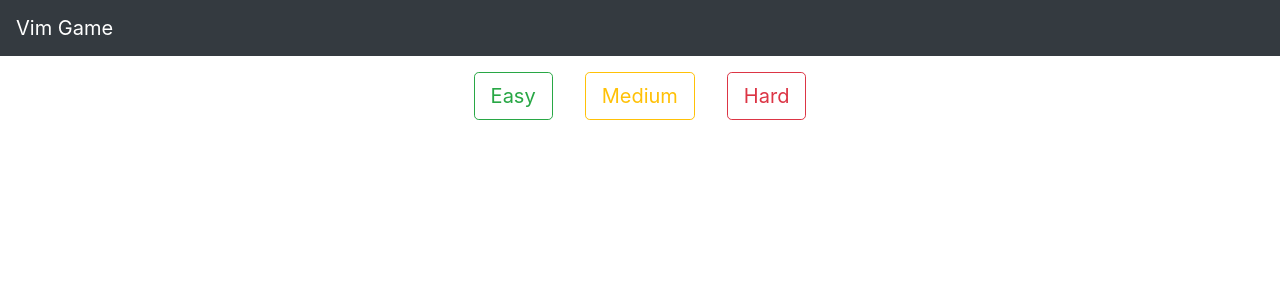
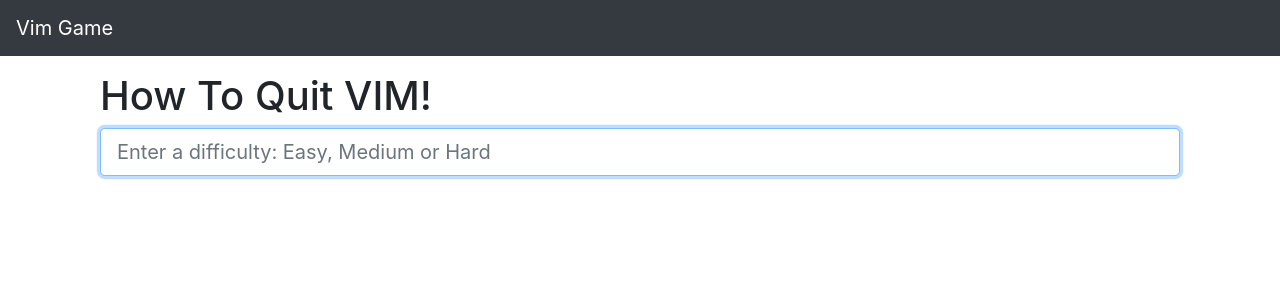
Before and after one commit to robifis/vim-game, a React (Create React App) app: page / in a window 1280 px wide. Shown: the top 300 px of the page. Built offline with nearby package versions, Linux system fonts and the light colour scheme.

Commit message:
Added Typed Input field and removed buttons

```diff
--- a/package.json
+++ b/package.json
@@ -7,11 +7,13 @@
     "@testing-library/react": "^9.3.2",
     "@testing-library/user-event": "^7.1.2",
     "bulma": "^0.8.2",
+    "prettier": "^2.0.5",
     "random": "^2.2.0",
     "react": "^16.13.1",
     "react-dom": "^16.13.1",
     "react-scripts": "3.4.1",
-    "shuffle-array": "^1.0.1"
+    "shuffle-array": "^1.0.1",
+    "typescript": "^3.9.3"
   },
   "scripts": {
     "start": "react-scripts start",
--- a/src/components/DisplayQuestions.jsx
+++ b/src/components/DisplayQuestions.jsx
@@ -5,15 +5,13 @@
     EasyQuestions,
     MediumQuestions,
     HardQuestions,
-    buttonValue
+    inputValue
 }) {
-    const [inputValue, setInputValue] = useState("");
+    const [input, setInput] = useState("");
     const [score, setScore] = useState(0);
     const [questionCount, setQuestionCount] = useState(0);
     const [randomCommand, setRandomCommand] = useState("");
-    const [bv, setBV] = useState(buttonValue);
-    console.log(bv);
-    console.log(randomCommand);
+    const [bv, setBV] = useState(inputValue);
 
     function random() {
         if (bv === "Easy") {
@@ -42,13 +40,13 @@
     // Check answer
     function checkAnswer(event) {
         event.preventDefault();
-        if (inputValue === randomCommand.key) {
+        if (input === randomCommand.key) {
             setScore(score + 1);
-            setInputValue("");
+            setInput("");
             random();
             setQuestionCount(questionCount + 1);
         } else {
-            setInputValue("");
+            setInput("");
             random();
             setQuestionCount(questionCount + 1);
         }
@@ -61,7 +59,7 @@
         return (
             <div>
                 <div className="jumbotron">
-                    <h1>You have selected {buttonValue}</h1>
+                    <h1>You have selected {inputValue}</h1>
                     <p className="lead">
                         This mode is designed to help you get familiar with the
                         most basic of VIM commands. The idea is to help you get
@@ -83,8 +81,8 @@
                                 placeholder="Enter your command"
                                 type="text"
                                 autoFocus
-                                value={inputValue}
-                                onChange={e => setInputValue(e.target.value)}
+                                value={input}
+                                onChange={e => setInput(e.target.value)}
                             />
                             <small className="form-text text-muted text-center">
                                 Press "Enter" to skip
@@ -99,8 +97,6 @@
             <div>
                 <h1>Thank you for playing!</h1>
                 <h2>You got {score} commands right</h2>
-                <button>Play again</button>
-                <button onClick={goHome}>Go Home</button>
             </div>
         );
     }
--- a/src/components/SelectDifficulty.js
+++ b/src/components/SelectDifficulty.js
@@ -7,71 +7,63 @@
 } from "../data/Commands";
 
 export default function SelectedDifficulty() {
-    const [buttonValue, setButtonValue] = useState("");
-
-    function difficulty(e) {
-        setButtonValue(e.target.value);
-    }
+    const [inputValue, setInputValue] = useState("");
     function reset() {
-        setButtonValue("");
+        setInputValue("");
     }
 
-    if (buttonValue === "Easy") {
+    if (inputValue === "Easy" || inputValue === "easy") {
         return (
             <div>
                 <DisplayQuestions
                     reset={reset}
+                    inputValue={
+                        inputValue.charAt(0).toUpperCase() + inputValue.slice(1)
+                    }
                     EasyQuestions={EasyQuestions}
-                    buttonValue={buttonValue}
                 />
             </div>
         );
     }
-    if (buttonValue === "Medium") {
+    if (inputValue === "Medium" || inputValue === "medium") {
         return (
             <div>
                 <DisplayQuestions
                     reset={reset}
                     MediumQuestions={MediumQuestions}
-                    buttonValue={buttonValue}
+                    inputValue={
+                        inputValue.charAt(0).toUpperCase() + inputValue.slice(1)
+                    }
                 />
             </div>
         );
     }
-    if (buttonValue === "Hard") {
+    if (inputValue === "Hard" || inputValue === "hard") {
         return (
             <div>
                 <DisplayQuestions
                     reset={reset}
                     HardQuestions={HardQuestions}
-                    buttonValue={buttonValue}
+                    inputValue={
+                        inputValue.charAt(0).toUpperCase() + inputValue.slice(1)
+                    }
                 />
             </div>
         );
     } else {
         return (
-            <div className="d-flex justify-content-center">
-                <button
-                    className="btn btn-outline-success mx-3 btn-lg"
-                    value={"Easy"}
-                    onClick={difficulty}
-                >
-                    Easy
-                </button>
-                <button
-                    className="btn btn-outline-warning mx-3 btn-lg"
-                    value={"Medium"}
-                    onClick={difficulty}
-                >
-                    Medium
-                </button>
-                <button
-                    className="btn btn-outline-danger mx-3 btn-lg"
-                    value={"Hard"}
-                    onClick={difficulty}
-                >
-                    Hard
-                </button>
+            <div className="container">
+                <h1>How To Quit VIM!</h1>
+                <div className="form-group">
+                    <input
+                        autoFocus
+                        className="form-control form-control-lg"
+                        type="text"
+                        value={inputValue}
+                        placeholder="Enter a difficulty: Easy, Medium or Hard"
+                        onChange={e => setInputValue(e.target.value)}
+                    />
+                </div>
             </div>
         );
     }
```
Also changed, not shown: 1 other file (tests, documents, lock files or other folders).
